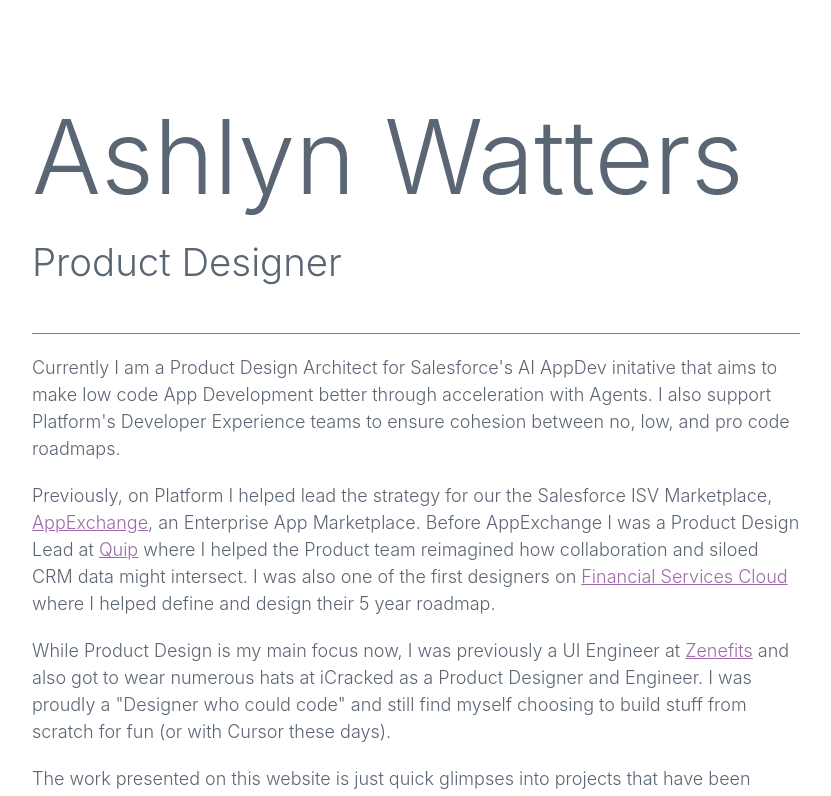
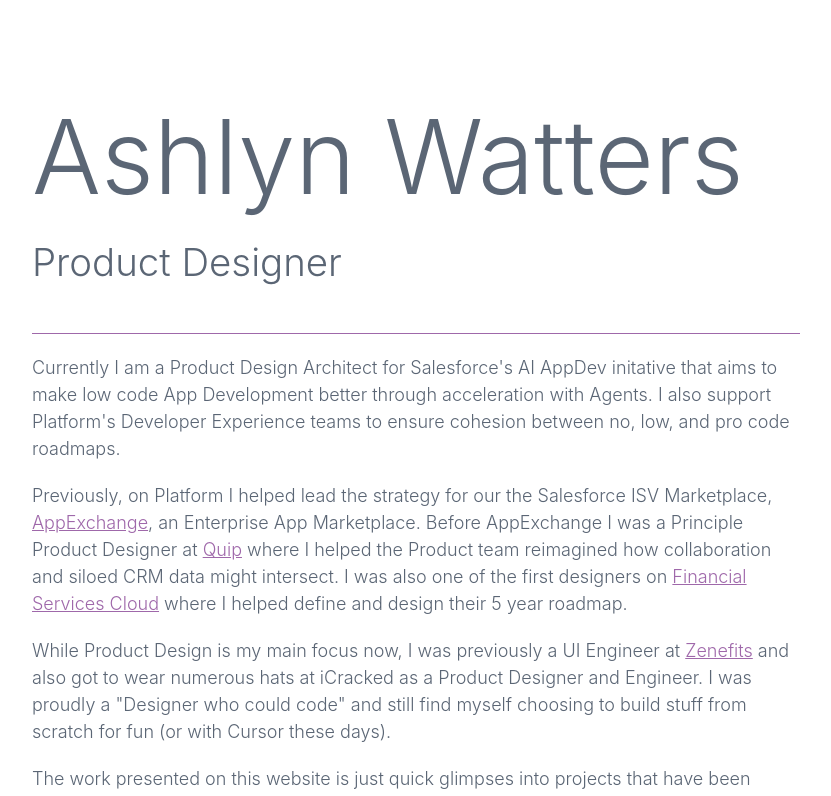
Before and after one commit to ashlynaiu/ashlyn-portfolio, a React (Create React App) app: page / in a window 1280 px wide. Shown: the top 796 px of the page, without its empty margins (224-1055 px from the left). Built offline with nearby package versions, Linux system fonts and the light colour scheme.

Commit message:
update role

```diff
--- a/src/components/Home.js
+++ b/src/components/Home.js
@@ -8,7 +8,7 @@
           <h2>Product Designer</h2>
           <p className="first">Currently I am a Product Design Architect for Salesforce's AI AppDev initative that aims to make low code App Development better through acceleration with Agents. I also support Platform's Developer Experience teams to ensure cohesion between no, low, and pro code roadmaps.</p>
 
-          <p>Previously, on Platform I helped lead the strategy for our the Salesforce ISV Marketplace, <a href="https://appexchange.salesforce.com/" target="_blank" rel="noopener noreferrer">AppExchange</a>, an Enterprise App Marketplace. Before AppExchange I was a Product Design Lead at <a href="https://quip.com/" target="_blank" rel="noopener noreferrer">Quip</a> where I helped the Product team reimagined how collaboration and siloed CRM data might intersect. I was also one of the first designers on <a href="https://www.salesforce.com/products/financial-services-cloud/overview/" target="_blank" rel="noopener noreferrer">Financial Services Cloud</a> where I helped define and design their 5 year roadmap. </p>
+          <p>Previously, on Platform I helped lead the strategy for our the Salesforce ISV Marketplace, <a href="https://appexchange.salesforce.com/" target="_blank" rel="noopener noreferrer">AppExchange</a>, an Enterprise App Marketplace. Before AppExchange I was a Principle Product Designer at <a href="https://quip.com/" target="_blank" rel="noopener noreferrer">Quip</a> where I helped the Product team reimagined how collaboration and siloed CRM data might intersect. I was also one of the first designers on <a href="https://www.salesforce.com/products/financial-services-cloud/overview/" target="_blank" rel="noopener noreferrer">Financial Services Cloud</a> where I helped define and design their 5 year roadmap. </p>
 
           <p>While Product Design is my main focus now, I was previously a UI Engineer at <a href="https://www.zenefits.com/" target="_blank" rel="noopener noreferrer">Zenefits</a> and also got to wear numerous hats at iCracked as a Product Designer and Engineer. I was proudly a "Designer who could code" and still find myself choosing to build stuff from scratch for fun (or with Cursor these days).</p>
 
```
